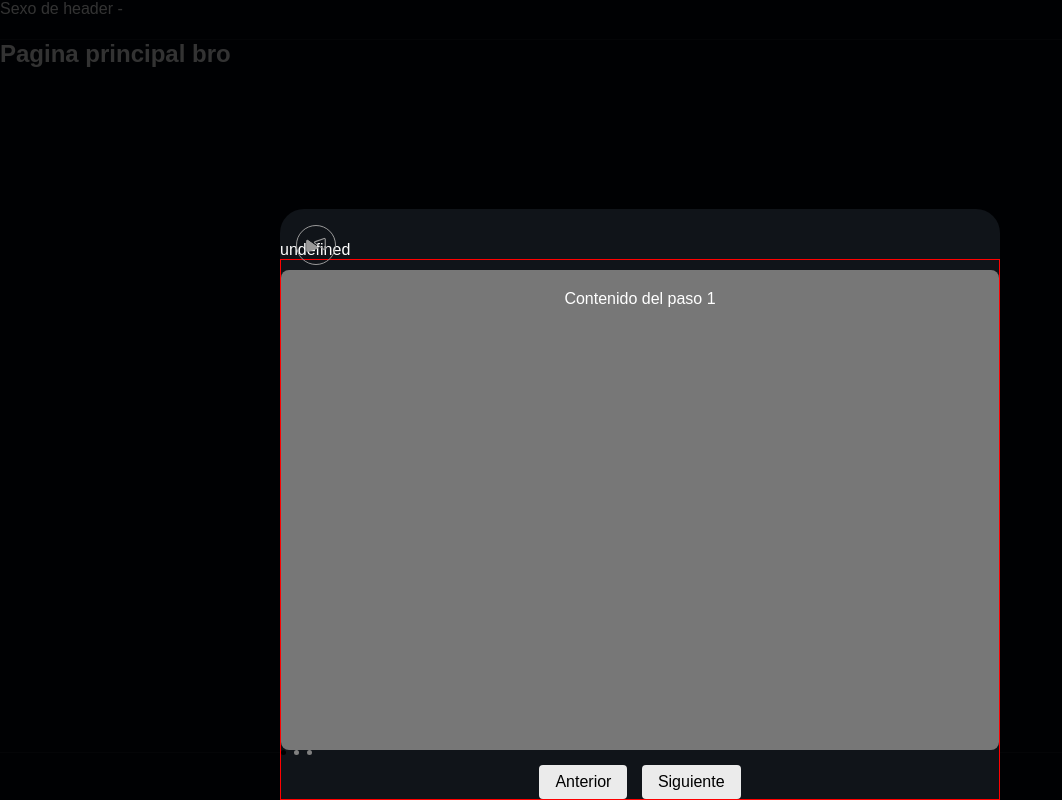
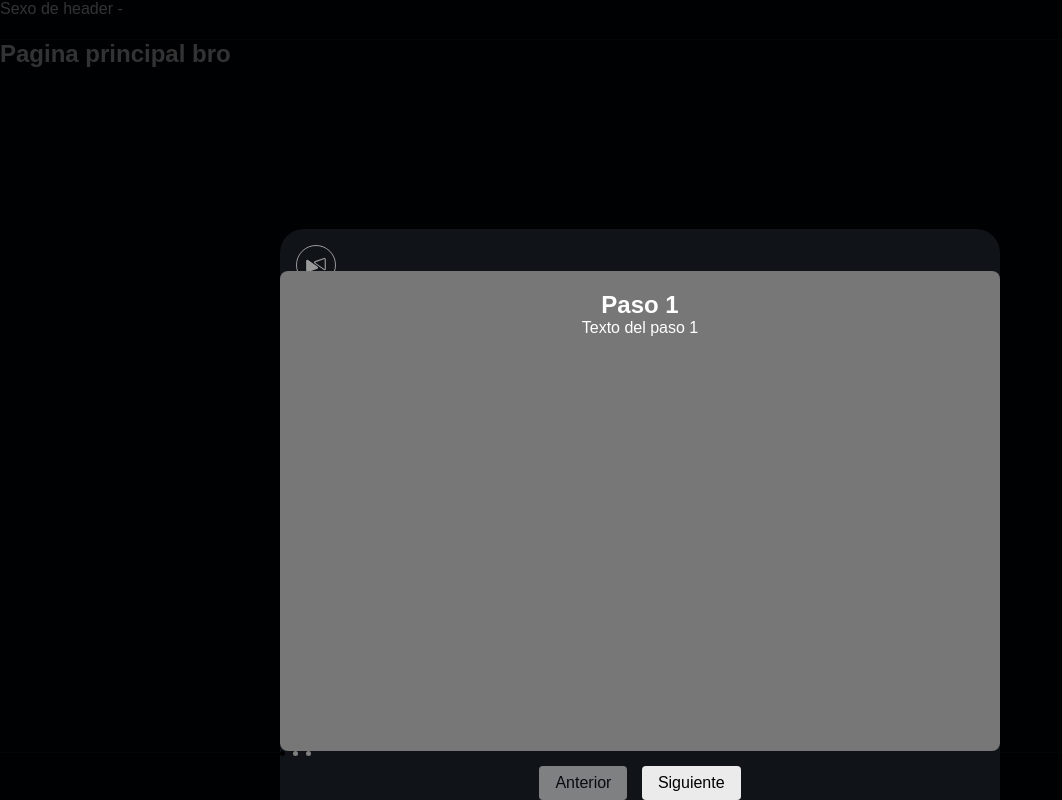
Before and after one commit to JeissonWeeDev/inventory_project, a SvelteKit app: page / in a window 1280 px wide. Shown: the whole page, without its empty margins (0-1062 px from the left). Built offline with nearby package versions, Linux system fonts and the light colour scheme.

Commit message:
Agregue estructura basica y mejorada del sistema de slider para el first init, tambien condicione los estados del boton de siguiente entre otras cosas, faltaria seguir trabajando la estuctura de acuerdo al Mockup de Figma en su version Alpha.

```diff
--- a/src/components/Modal.svelte
+++ b/src/components/Modal.svelte
@@ -158,8 +158,10 @@
   </header>
 
   <!-- Cuerpo del contenido del modal -->
-  {modalContent.message}
-  <svelte:component this={component} />
+  <!-- {modalContent.message} -->
+  <main class="modal-main-cont">
+    <svelte:component this={component} />
+  </main>
 </div>
 
 <!-- Capa de no visualizacion de contenido -->
@@ -246,4 +248,9 @@
   .btn-close svg path {
     fill: var(--cl-hover);
   }
+
+  /* Contenedor principal del componente entrante */
+  .modal-main-cont {
+
+  }
 </style>
--- a/src/components/Slider.svelte
+++ b/src/components/Slider.svelte
@@ -1,4 +1,4 @@
-<script>
+<!-- <script>
   let currentStep = 1;
   const totalSteps = 3; // Puedes ajustar según la cantidad de pasos que necesites
 
@@ -17,14 +17,13 @@
 
 <style>
   .container {
-    border: 1px solid red;
     text-align: center;
     overflow: hidden;
   }
 
   .steps-container {
     display: flex;
-    transition: transform 0.5s ease-in-out;
+    transition: transform 0.25s ease;
   }
 
   .step-content {
@@ -79,6 +78,7 @@
     {#each Array(totalSteps) as _, index}
       <div class={`step-content ${currentStep === index + 1 ? 'step' + (index + 1) : ''}`} style={`opacity: ${currentStep === index + 1 ? 1 : 0}`}>
         <p>Contenido del paso {index + 1}</p>
+        <p>Sexy</p>
       </div>
     {/each}
   </div>
@@ -93,12 +93,145 @@
     <button on:click={prevStep} disabled={currentStep === 1}>Anterior</button>
     <button on:click={nextStep} disabled={currentStep === totalSteps}>Siguiente</button>
   </div>
-</div>
+</div> -->
 
 
 
 
+<script>
+  let currentStep = 1;
+  const totalSteps = 3;
 
+  let username = '';
+  let email = '';
+  let acceptTerms = false;
+
+  const nextStep = () => {
+    if (currentStep < totalSteps) {
+      if (currentStep === 3 && validateFields()) {
+        // Realiza acciones adicionales si es necesario al pasar al siguiente paso desde el Paso 3
+      }
+      currentStep += 1;
+    }
+  };
+
+  const prevStep = () => {
+    if (currentStep > 1) {
+      currentStep -= 1;
+    }
+  };
+
+  const validateFields = () => {
+    // Lógica de validación de campos
+    return username.trim() !== '' && email.trim() !== '';
+  };
+</script>
+
+<style>
+  .container {
+    text-align: center;
+    overflow: hidden;
+  }
+
+  .steps-container {
+    display: flex;
+    transition: transform 0.25s ease;
+  }
+
+  .step-content {
+    flex: 0 0 100%;
+    width: 20rem;
+    height: 30rem;
+    border-radius: 8px;
+    display: inline-block;
+    padding: 20px;
+    margin-top: 10px;
+    transition: opacity 0.5s ease-in-out;
+  }
+
+  .step1 { background-color: #777777; }
+  .step2 { background-color: #777777; }
+  .step3 { background-color: #777777; }
+
+  .circle-group {
+    display: flex;
+    gap: 0.5rem;
+  }
+
+  .circle {
+    width: 5px;
+    height: 5px;
+    border-radius: 50%;
+    background-color: gray;
+    display: inline-block;
+  }
+
+  .active {
+    background-color: black;
+  }
+
+  .navigation-buttons {
+    margin-top: 10px;
+  }
+
+  button {
+    color: black;
+    background-color: #ebebeb;
+    padding: 8px 16px;
+    border: none;
+    border-radius: 4px;
+    margin: 0 5px;
+    cursor: pointer;
+  }
+
+  button[disabled] {
+    opacity: 0.5;
+    cursor: not-allowed;
+  }
+</style>
+
+<div class="container">
+  <div class="steps-container" style={`transform: translateX(-${(currentStep - 1) * 100}%)`}>
+    <div class={`step-content ${currentStep === 1 ? 'step1' : ''}`} style={`opacity: ${currentStep === 1 ? 1 : 0}`}>
+      <h2>Paso 1</h2>
+      <p>Texto del paso 1</p>
+    </div>
+    <div class={`step-content ${currentStep === 2 ? 'step2' : ''}`} style={`opacity: ${currentStep === 2 ? 1 : 0}`}>
+      <h2>Paso 2</h2>
+      <p>Texto del paso 2</p>
+    </div>
+    <div class={`step-content ${currentStep === 3 ? 'step3' : ''}`} style={`opacity: ${currentStep === 3 ? 1 : 0}`}>
+      <h2>Paso 3</h2>
+      <label for="username">Nombre de Usuario:</label>
+      <input bind:value={username} type="text" required />
+
+      <label for="email">Correo Electrónico:</label>
+      <input bind:value={email} type="email" required />
+
+      <label>
+        <input bind:checked={acceptTerms} type="checkbox" />
+        <span>Acepto términos de uso</span>
+      </label>
+    </div>
+  </div>
+
+  <div class="circle-group">
+    {#each Array(totalSteps) as _, index}
+      <div class={`circle ${currentStep === index + 1 ? 'active' : ''}`}></div>
+    {/each}
+  </div>
+
+  <div class="navigation-buttons">
+    <button on:click={prevStep} disabled={currentStep === 1}>Anterior</button>
+    <button on:click={nextStep} disabled={currentStep === totalSteps}>
+      {#if currentStep === 3}
+        Aceptar
+      {:else}
+        Siguiente
+      {/if}
+    </button>
+  </div>
+</div>
 
 
 
```
